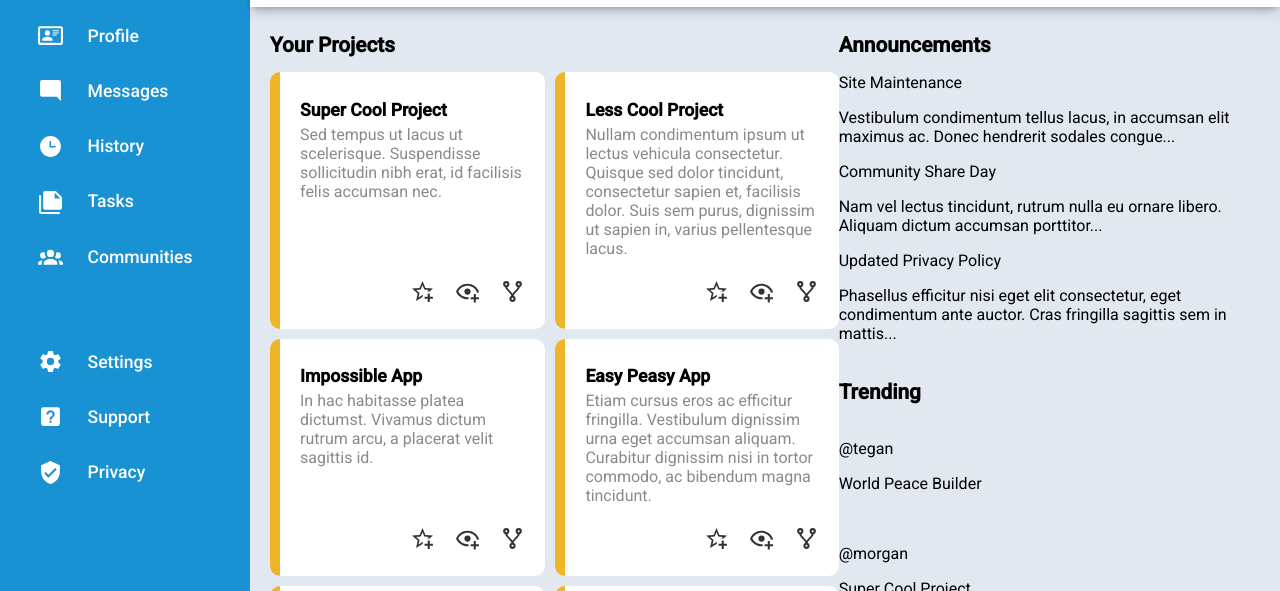
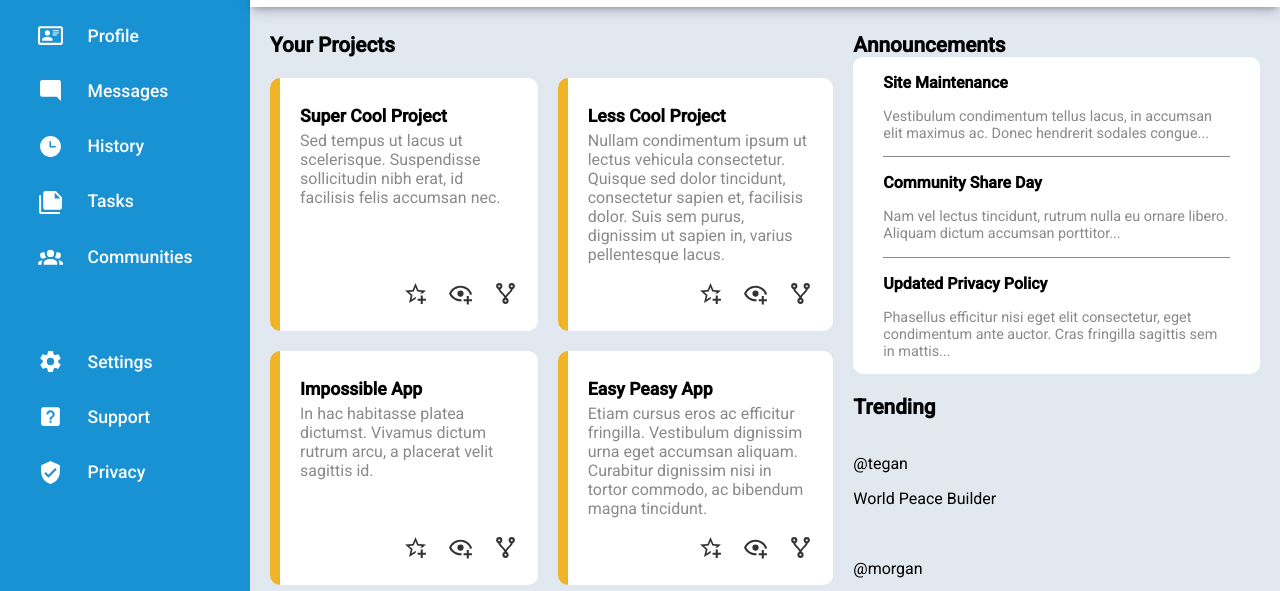
Before and after one commit to PersephoneXO/top-admin-dashboard, a plain HTML site: page index.html in a window 1280 px wide. Shown: the part 178-769 px from the top of the page. Drawn offline with Linux system fonts and the light colour scheme.

Commit message:
announcement grid css started

```diff
--- a/index.html
+++ b/index.html
@@ -186,7 +186,8 @@
 
 
             <div class="announcement-cards">
-                <p class="main-titles">Announcements</p>
+                <p id="atitle" class="main-titles">Announcements</p>
+                <div class="all-acards">
                     <div class="acard-layout">
                         <p class="acard-title">Site Maintenance</p>
                         <p class="acard-text">Vestibulum condimentum tellus lacus,
@@ -201,13 +202,14 @@
                             accumsan porttitor...
                         </p>
                     </div>
-                <div class="acard-layout">
+                    <div id="acard3" class="acard-layout">
                         <p class="acard-title">Updated Privacy Policy</p>
                         <p class="acard-text">Phasellus efficitur nisi eget elit
                             consectetur, eget condimentum ante
                             auctor. Cras fringilla sagittis sem in
                             mattis...
                         </p>
+                    </div>
                 </div>
             </div>
 
--- a/styles.css
+++ b/styles.css
@@ -226,6 +226,7 @@ body{
     "pc tc";
     padding-inline: 20px;
     padding-top: 5px;
+    column-gap: 20px;
 }
 
 
@@ -237,8 +238,8 @@ body{
     "pc1 pc2"
     "pc3 pc4"
     "pc5 pc6";
-    row-gap: 10px;
-    column-gap: 10px;
+    row-gap: 20px;
+    column-gap: 20px;
 }
 
 #ptitle{
@@ -319,8 +320,41 @@ body{
 /*announcement*/
 .announcement-cards{
     grid-area: ac;
+    display: grid;
+    grid-template-areas: "at"
+    "aac";
 
 }
+
+#atitle{
+    grid-area: at;
+}
+
+.all-acards{
+    grid-area: aac;
+    background-color: #ffffff;
+    padding-inline: 30px;
+    display: grid;
+    border-radius: 10px;
+}
+
+.acard-title{
+    font-weight: 600;
+}
+
+.acard-text{
+    color: #8a8a8a;
+    font-size: .9rem;
+}
+
+.acard-layout{
+    border-bottom: 1px #8a8a8a solid;
+}
+
+#acard3{
+    border-style: none;
+}
+
 
 
 
```
Lines whose indentation alone changed are shown as unchanged.
